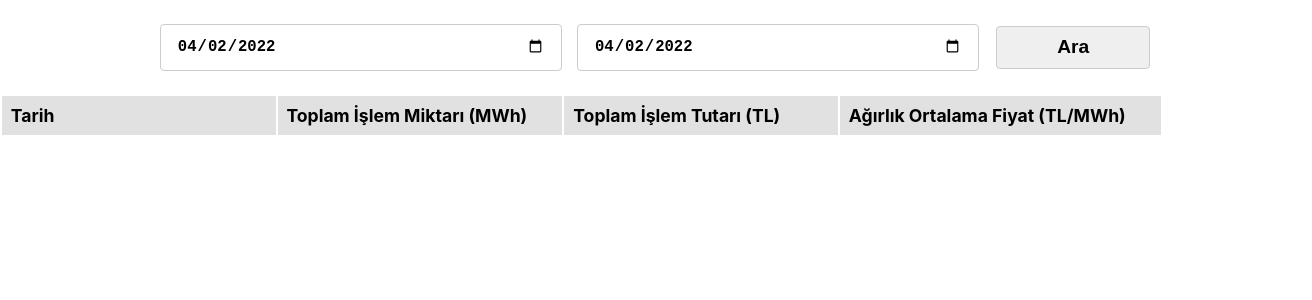
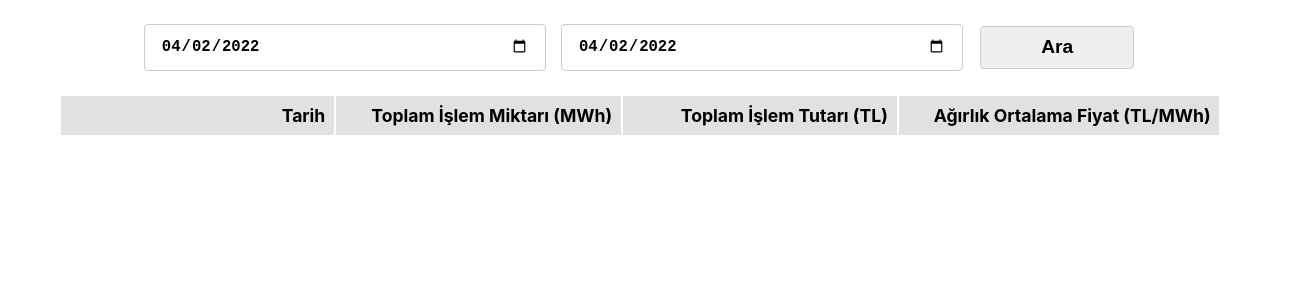
Before and after one commit to onur-yildiz/react-table-example, a React (Create React App) app: page / in a window 1280 px wide. Shown: the top 300 px of the page, 1312 px wide, since content can reach past the window. Built offline with nearby package versions, Linux system fonts and the light colour scheme.

Commit message:
fixed table overflow and double click header selection, changed sort icon location

```diff
--- a/src/App.css
+++ b/src/App.css
@@ -1,3 +1,12 @@
+.table-container {
+  overflow-x: auto;
+}
+
+.input-bar,
+.table {
+  margin: auto;
+}
+
 .table-header--row {
   background-color: #e1e1e1;
   font-weight: bold;
@@ -5,9 +14,7 @@
 }
 
 .table-header--cell {
-  text-align: left;
   min-width: 20vw;
-  /* min-width: em; */
 }
 
 .table-header--cell>div {
@@ -20,7 +27,7 @@
 .table-header--sort-icon {
   float: right;
   opacity: 0;
-  padding-left: .5em;
+  padding-right: .5em;
 
   color: #2e5f96;
 }
@@ -39,7 +46,7 @@
 }
 
 .table-body--cell {
-  text-align: left;
+  text-align: right;
 }
 
 .table-body--cell,
@@ -53,7 +60,8 @@
   flex-direction: row;
   justify-content: center;
   align-items: stretch;
-  padding: 1em;
+  padding-block: 1em;
+  overflow-x: auto;
 }
 
 .input--date {
@@ -64,6 +72,11 @@
 .input--button {
   width: 8em;
   padding: .5em !important;
+}
+
+.input--date,
+.input--button {
+  min-width: 80px;
 }
 
 .input--button:hover {
--- a/src/views/DataTable.tsx
+++ b/src/views/DataTable.tsx
@@ -1,12 +1,11 @@
 import { parse, format } from "date-fns";
-import { createRef, useContext, useMemo } from "react";
+import { useContext, useEffect, useMemo } from "react";
 import { Column, useSortBy, useTable } from "react-table";
 import { CaretDownOutlined, CaretUpOutlined } from "@ant-design/icons";
 import StatsContext from "../store/statsContext";
 
 const DataTable = () => {
   const { stats } = useContext(StatsContext);
-  const tableRef = createRef<HTMLTableSectionElement>();
 
   const data = useMemo(
     () =>
@@ -52,18 +51,25 @@ const DataTable = () => {
   const { getTableProps, getTableBodyProps, headerGroups, rows, prepareRow } =
     useTable({ columns, data }, useSortBy);
 
+  useEffect(() => {
+    const tableHeader = document.getElementsByTagName("thead")[0];
+
     // prevent selection on double click
-  tableRef.current?.addEventListener(
-    "mousedown",
-    (e) => {
+    const mouseDownHandler = (e: MouseEvent) => {
       if (e.detail > 1) e.preventDefault();
-    },
-    false
-  );
+    };
+
+    tableHeader.addEventListener("mousedown", mouseDownHandler, false);
+
+    return () => {
+      tableHeader.removeEventListener("mousedown", mouseDownHandler);
+    };
+  }, []);
 
   return (
+    <div className="table-container">
       <table className="table" {...getTableProps()}>
-      <thead ref={tableRef} className="table-header">
+        <thead className="table-header">
           {headerGroups.map((headerGroup) => (
             <tr
               className="table-header--row"
@@ -75,7 +81,6 @@ const DataTable = () => {
                   {...column.getHeaderProps(column.getSortByToggleProps())}
                 >
                   <div>
-                  {column.render("Header")}
                     <span
                       className={`table-header--sort-icon${
                         column.isSorted ? " active" : ""
@@ -87,6 +92,7 @@ const DataTable = () => {
                         <CaretUpOutlined />
                       )}
                     </span>
+                    {column.render("Header")}
                   </div>
                 </th>
               ))}
@@ -110,6 +116,7 @@ const DataTable = () => {
           })}
         </tbody>
       </table>
+    </div>
   );
 };
 
```
Lines whose indentation alone changed are shown as unchanged.
